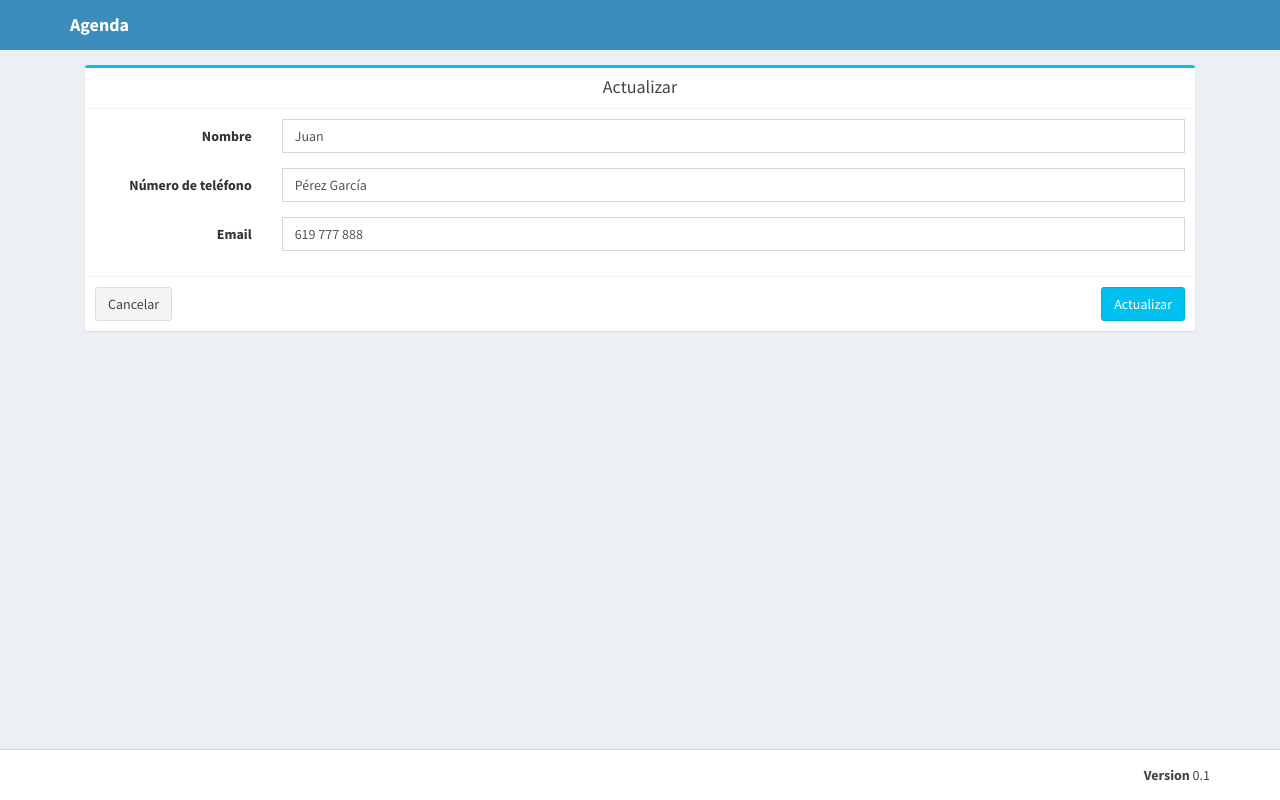
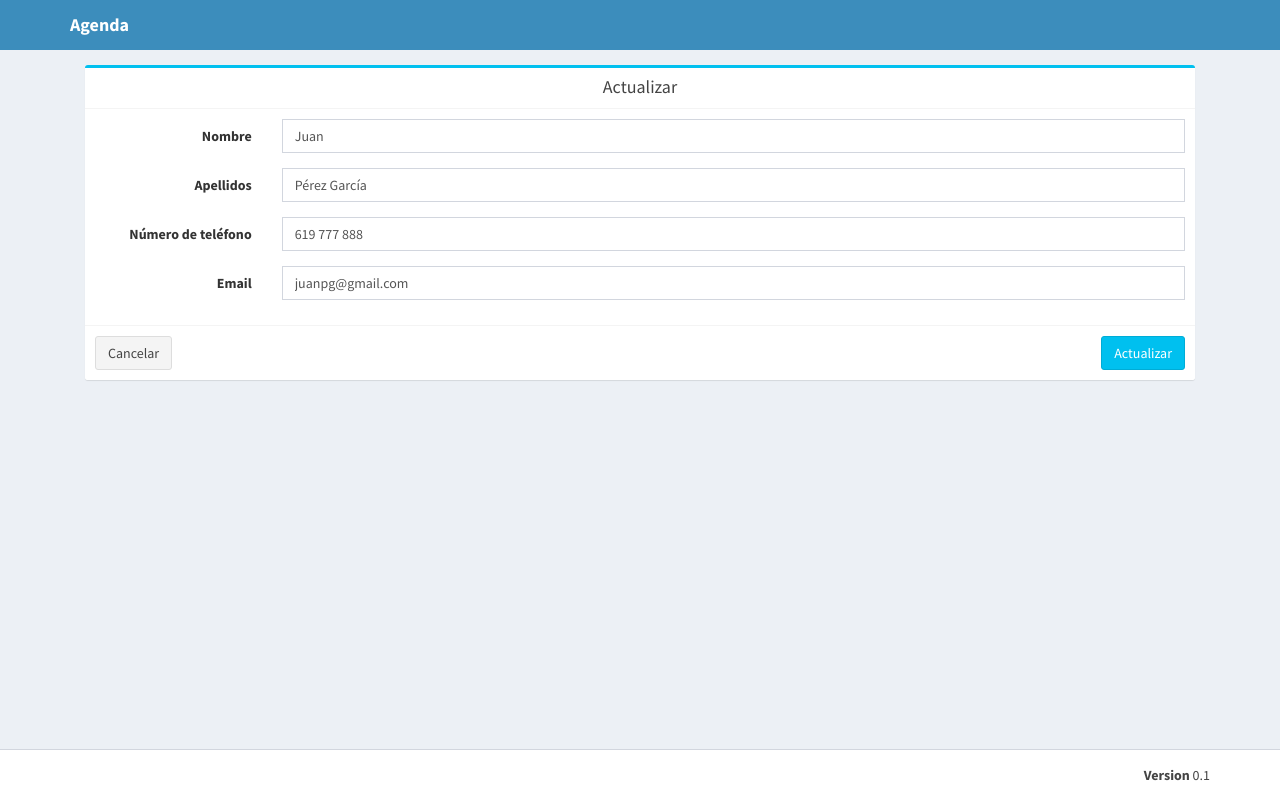
Before and after one commit to jmlcas/crud-agenda, a Flask app: page /update/1/ in a window 1280 px wide. Run offline with Flask 2, Linux system fonts and the light colour scheme; data comes from the database, SQL or seed files in the repository; data that the repository does not hold is empty; some libraries are stand-ins or nearby versions.

Commit message:
Update update.html

```diff
--- a/source_code/templates/update.html
+++ b/source_code/templates/update.html
@@ -37,6 +37,7 @@
             <form class="form-horizontal" method="POST" action="/updatephone">
             {% for row in data %}
               <div class="box-body">
+
                 <div class="form-group">
                   <label class="col-sm-2 control-label">Nombre</label>
 
@@ -45,11 +46,18 @@
                   </div>
                 </div>
 
+                 <div class="form-group">
+                  <label class="col-sm-2 control-label">Apellidos</label>
+
+                  <div class="col-sm-10">
+                    <input name="surnames" value="{{ row[2] }}" type="text" class="form-control" placeholder="Apellidos" autocomplete="off" required>
+                  </div>
+                </div>
                 <div class="form-group">
                   <label class="col-sm-2 control-label">Número de teléfono</label>
 
                   <div class="col-sm-10">
-                    <input name="phone" value="{{ row[2] }}" type="text" class="form-control" placeholder="Número de teléfono" autocomplete="off" required>
+                    <input name="phone" value="{{ row[3] }}" type="text" class="form-control" placeholder="Número de teléfono" autocomplete="off" required>
                   </div>
                 </div>
 
@@ -57,7 +65,7 @@
                   <label class="col-sm-2 control-label">Email</label>
 
                   <div class="col-sm-10">
-                    <input name="address" value="{{ row[3] }}" type="email" class="form-control" placeholder="Email" autocomplete="off" required>
+                    <input name="address" value="{{ row[4] }}" type="email" class="form-control" placeholder="Email" autocomplete="off" required>
                   </div>
                 </div>
               </div>
```
